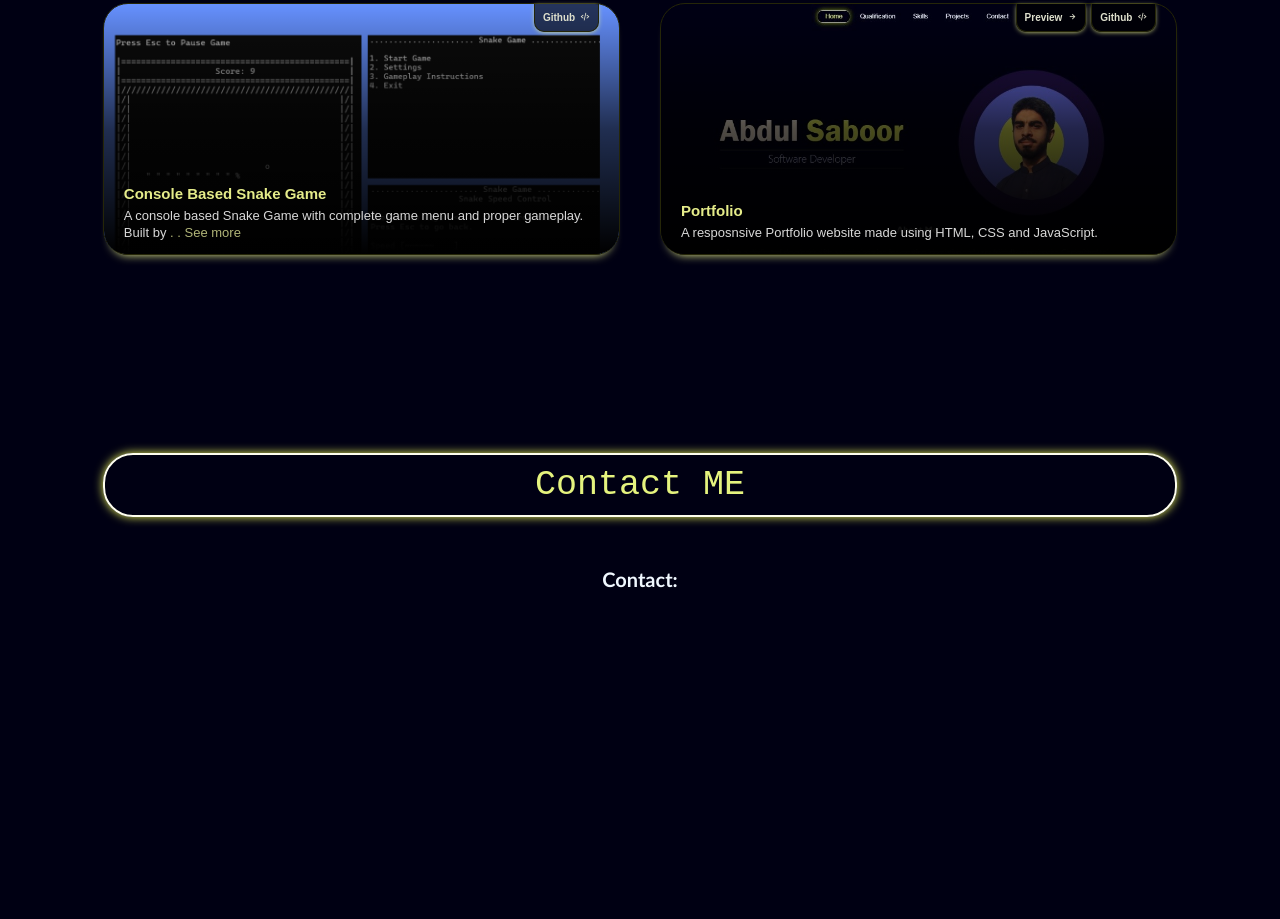
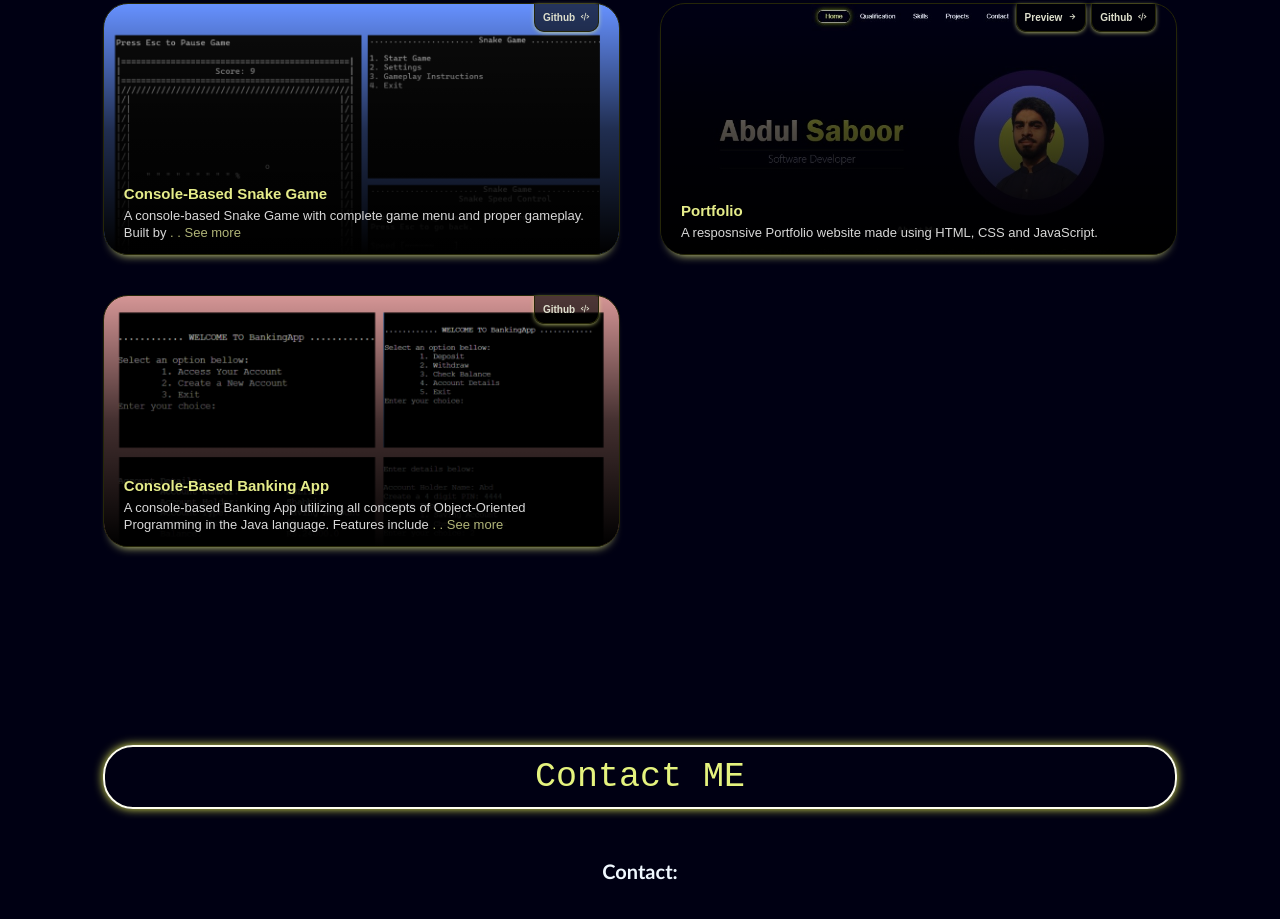
Before and after one commit to AbdulSaboor-git/Portfolio, a plain HTML site: page index.html in a window 1280 px wide. Shown: the part 3415-4334 px from the top of the page. Drawn offline with nearby package versions, Linux system fonts and the light colour scheme.

Commit message:
Added a new Project

```diff
--- a/index.html
+++ b/index.html
@@ -180,7 +180,7 @@
                         JavaScript. It uses</span>
                     <span class="more-text"> local storage along with option to manage data using CSV files.
                         Basic functionality includes addition, editing and deletion of categories and products along
-                        with sorting and filteration of items.</span>
+                        with sorting and filtration of items.</span>
                     <a href="javascript:void(0);" class="see-more"> . . See more</a>
                 </p>
             </div>
@@ -205,9 +205,9 @@
                 <a href="https://github.com/AbdulSaboor-git/Snake-Game" target="_blank">
                     <button class="source_code_btn">Github <i class='bx bx-code-alt'></i></button>
                 </a>
-                <h3>Console Based Snake Game</h3>
+                <h3>Console-Based Snake Game</h3>
                 <p>
-                    <span class="short">A console based Snake Game with complete game menu and proper gameplay. Built
+                    <span class="short">A console-based Snake Game with complete game menu and proper gameplay. Built
                         by</span>
                     <span class="more-text"> creating console UI using C++ language. Game features also include
                         a Snake Speed Controller.</span>
@@ -226,6 +226,22 @@
                 <h3>Portfolio</h3>
                 <p>
                     <span class="short">A resposnsive Portfolio website made using HTML, CSS and JavaScript.</span>
+                </p>
+            </div>
+
+            <div class="proj_item"
+                style="background-image: url('resources/bankingApp.png');background-size: cover; background-repeat: no-repeat;">
+                <a href="https://github.com/AbdulSaboor-git/Banking-App" target="_blank">
+                    <button class="source_code_btn">Github <i class='bx bx-code-alt'></i></button>
+                </a>
+                <h3>Console-Based Banking App</h3>
+                <p>
+                    <span class="short">A console-based Banking App utilizing all concepts of Object-Oriented
+                        Programming in the Java language. Features include</span>
+                    <span class="more-text"> runtime creation of user accounts, offering both savings and checking
+                        account options. Users can transfer funds to other users. Additionally, users must log in to
+                        their accounts using a password, which can be changed in the account settings.</span>
+                    <a href="javascript:void(0);" class="see-more"> . . See more</a>
                 </p>
             </div>
         </div>
```
Also changed, not shown: resources/bankingApp.png (added).
